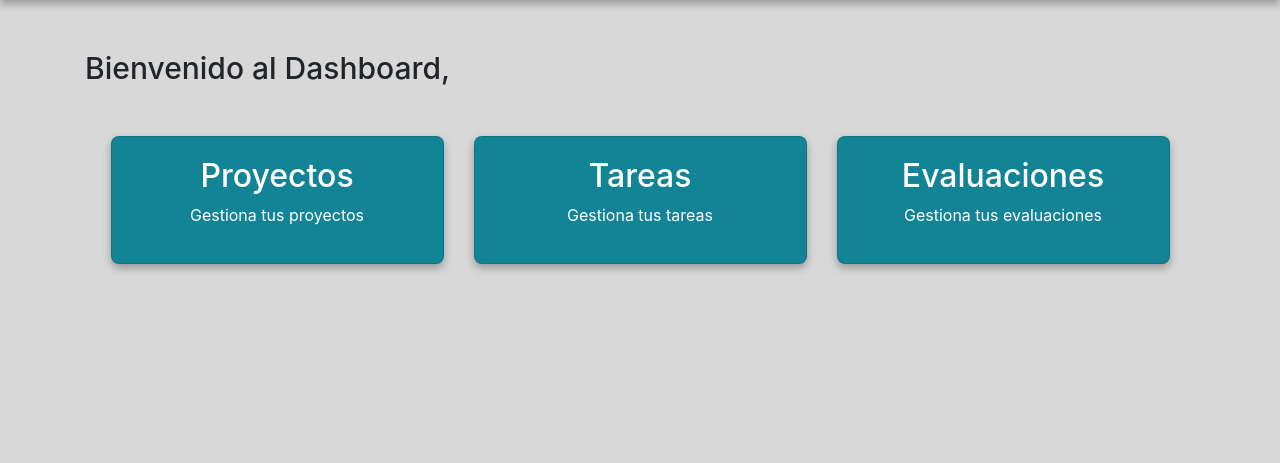
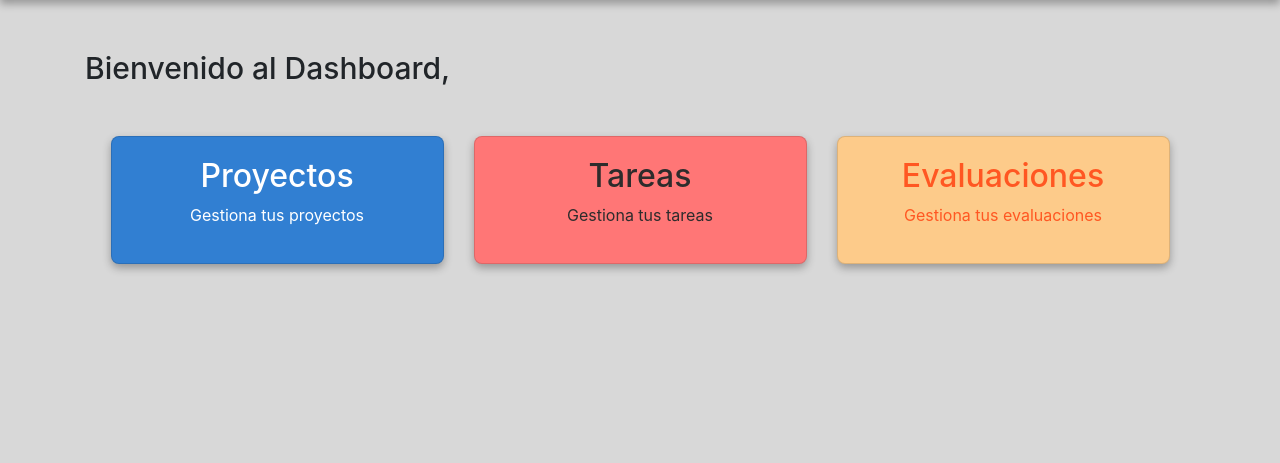
Before and after one commit to REGGDIS/reveloper, a Django app: template Reveloper/templates/home.html in a window 1280 px wide. Shown: the part 52-515 px from the top of the page. Run offline with Django 5.2, Linux system fonts and the light colour scheme; the template is opened without the code that fills it, so the values that code supplies are empty; some libraries are stand-ins or nearby versions.

Commit message:
Implementación de modales y ajustes de estilos en las cards

```diff
--- a/Reveloper/static/css/dashboard.css
+++ b/Reveloper/static/css/dashboard.css
@@ -54,8 +54,6 @@ body {
   margin: 50px 0;
 
   .card {
-    background-color: #138496;
-    color: white;
     padding: 20px;
     text-align: center;
     border-radius: 8px;
@@ -63,9 +61,41 @@ body {
     margin: 0 15px;
     box-shadow: 0 4px 8px rgba(0, 0, 0, 0.3);
     text-decoration: none;
+    color: white;
 
     &:hover {
-      background-color: #0d5b67;
+      text-decoration: none;
+
+      h2,
+      p {
+        color: white;
+      }
+    }
+  }
+
+  .card-proyectos {
+    background-color: #317fd2 !important;
+
+    &:hover {
+      background-color: #1258a3 !important;
+    }
+  }
+
+  .card-tareas {
+    background-color: #ff7676 !important;
+    color: rgb(45, 44, 44);
+
+    &:hover {
+      background-color: #df4b4b !important;
+    }
+  }
+
+  .card-evaluaciones {
+    background-color: rgb(253, 203, 138) !important;
+    color: #ff5722;
+
+    &:hover {
+      background-color: rgb(245, 183, 101) !important;
     }
   }
 }
--- a/Reveloper/templates/home.html
+++ b/Reveloper/templates/home.html
@@ -7,15 +7,15 @@
     <h1>Bienvenido al Dashboard, {{ usuario.first_name }} {{ usuario.last_name }}</h1>
 
     <div class="cards">
-        <a href="{% url 'proyectos' %}" class="card">
+        <a href="{% url 'proyectos' %}" class="card card-proyectos">
             <h2>Proyectos</h2>
             <p>Gestiona tus proyectos</p>
         </a>
-        <a href="{% url 'tareas_por_desarrollar' %}" class="card">
+        <a href="{% url 'tareas_por_desarrollar' %}" class="card card-tareas">
             <h2>Tareas</h2>
             <p>Gestiona tus tareas</p>
         </a>
-        <a href="{% url 'evaluaciones' %}" class="card">
+        <a href="{% url 'evaluaciones' %}" class="card card-evaluaciones">
             <h2>Evaluaciones</h2>
             <p>Gestiona tus evaluaciones</p>
         </a>
```
